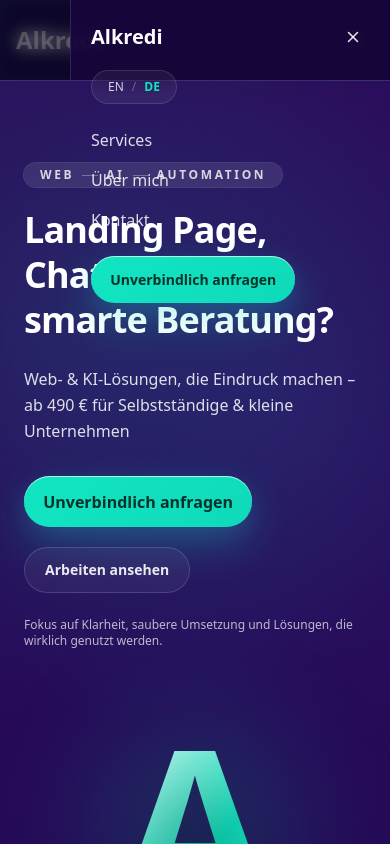
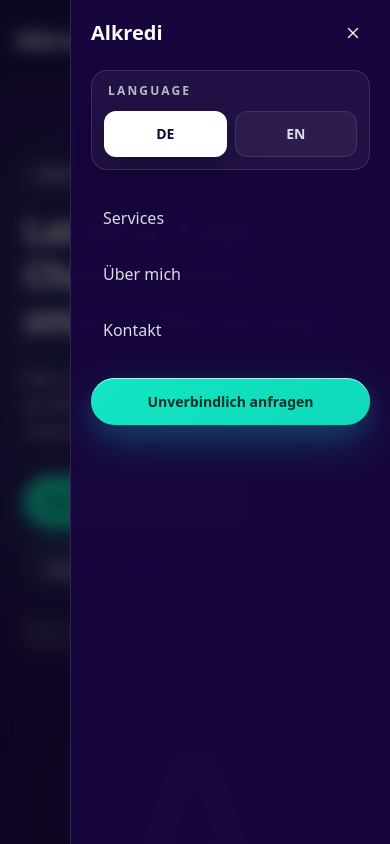
Before and after one commit to AnisAlkredi/alkredi-ui, a Next.js app: page / in a window 390 px wide. Both pictures are taken after a click on the button "Open menu". Shown: the top 844 px of the page. Built offline with nearby package versions, Linux system fonts and the light colour scheme.

Commit message:
header update

```diff
--- a/components/Header.tsx
+++ b/components/Header.tsx
@@ -1,17 +1,88 @@
 "use client";
 
 import Link from "next/link";
-import { useState } from "react";
+import { useEffect, useMemo, useState } from "react";
 import type { Lang } from "@/lib/i18n";
 import { t } from "@/lib/i18n";
 import LanguageSwitcher from "./LanguageSwitcher";
 import { Menu, X } from "lucide-react";
 
+/** سويتشر لغة واضح للموبايل (EN | DE) */
+function MobileLangSwitch({ lang, onPick }: { lang: Lang; onPick?: () => void }) {
+  const isEN = lang === "en";
+  return (
+    <div className="rounded-2xl border border-brand bg-white/5 p-3">
+      <div className="text-xs font-semibold tracking-[0.18em] text-white/70 uppercase px-1 pb-3">
+        Language
+      </div>
+
+      <div className="grid grid-cols-2 gap-2">
+        <Link
+          href="/"
+          onClick={onPick}
+          className={[
+            "inline-flex items-center justify-center rounded-xl px-4 py-3 text-sm font-extrabold transition",
+            !isEN
+              ? "bg-white text-[#140533] shadow-[0_12px_30px_rgba(0,0,0,0.25)]"
+              : "bg-white/5 text-white/85 hover:bg-white/10 border border-white/10",
+          ].join(" ")}
+        >
+          DE
+        </Link>
+
+        <Link
+          href="/en"
+          onClick={onPick}
+          className={[
+            "inline-flex items-center justify-center rounded-xl px-4 py-3 text-sm font-extrabold transition",
+            isEN
+              ? "bg-white text-[#140533] shadow-[0_12px_30px_rgba(0,0,0,0.25)]"
+              : "bg-white/5 text-white/85 hover:bg-white/10 border border-white/10",
+          ].join(" ")}
+        >
+          EN
+        </Link>
+      </div>
+    </div>
+  );
+}
+
 export default function Header({ lang }: { lang: Lang }) {
   const [open, setOpen] = useState(false);
+  const [scrolled, setScrolled] = useState(false);
+
+  // غمقان الهيدر عند السكول (يحل الشفافية/التصادم)
+  useEffect(() => {
+    const onScroll = () => setScrolled(window.scrollY > 8);
+    onScroll();
+    window.addEventListener("scroll", onScroll, { passive: true });
+    return () => window.removeEventListener("scroll", onScroll);
+  }, []);
+
+  // منع سكرول الصفحة خلف قائمة الموبايل
+  useEffect(() => {
+    if (!open) return;
+    const prev = document.body.style.overflow;
+    document.body.style.overflow = "hidden";
+    return () => {
+      document.body.style.overflow = prev;
+    };
+  }, [open]);
+
+  const headerClass = useMemo(() => {
+    return [
+      // isolate مهم: يمنع مشاكل stacking context مع blur على iOS
+      "sticky top-0 z-50 isolate border-b border-brand transition-colors duration-200",
+      "supports-[backdrop-filter]:backdrop-blur-md",
+      scrolled
+        ? "bg-[rgba(18,6,60,0.92)] shadow-[0_10px_40px_rgba(0,0,0,0.25)]"
+        : "bg-[rgba(18,6,60,0.62)]",
+    ].join(" ");
+  }, [scrolled]);
 
   return (
-    <header className="sticky top-0 z-50 border-b border-brand bg-[rgba(18,6,60,0.55)] backdrop-blur-md">
+    <>
+      <header className={headerClass}>
         <div className="mx-auto max-w-7xl px-4 sm:px-6">
           <div className="flex h-20 items-center justify-between">
             <Link href={lang === "en" ? "/en" : "/"} className="flex items-center gap-3">
@@ -20,17 +91,22 @@ export default function Header({ lang }: { lang: Lang }) {
 
             {/* Desktop nav */}
             <nav className="hidden md:flex items-center gap-8 text-sm text-white/85">
-            <a href="#services" className="hover:text-white">{t(lang, "nav.services")}</a>
-            <a href="#about" className="hover:text-white">{t(lang, "nav.about")}</a>
-            <a href="#contact" className="hover:text-white">{t(lang, "nav.contact")}</a>
+              <a href="#services" className="hover:text-white">
+                {t(lang, "nav.services")}
+              </a>
+              <a href="#about" className="hover:text-white">
+                {t(lang, "nav.about")}
+              </a>
+              <a href="#contact" className="hover:text-white">
+                {t(lang, "nav.contact")}
+              </a>
             </nav>
 
             {/* Desktop actions */}
             <div className="hidden md:flex items-center gap-4">
               <LanguageSwitcher lang={lang} />
               <a href="#contact" className="btn-primary text-sm">
-              {t(lang, "hero.cta")
-}
+                {t(lang, "hero.cta")}
               </a>
             </div>
 
@@ -44,15 +120,24 @@ export default function Header({ lang }: { lang: Lang }) {
             </button>
           </div>
         </div>
+      </header>
 
-      {/* Mobile drawer */}
+      {/* ملاحظة مهمة: وضعنا الدرور خارج <header> بالكامل لتفادي iOS stacking bugs */}
       {open && (
         <div
-          className="fixed inset-0 z-50 bg-black/45 backdrop-blur-sm md:hidden"
+          className="fixed inset-0 z-[999] md:hidden"
+          aria-modal="true"
+          role="dialog"
+        >
+          {/* الخلفية */}
+          <div
+            className="absolute inset-0 bg-black/60 supports-[backdrop-filter]:backdrop-blur-sm"
             onClick={() => setOpen(false)}
-        >
+          />
+
+          {/* اللوح */}
           <div
-            className="ml-auto h-full w-80 bg-[rgba(23,6,60,0.95)] border-l border-brand p-5"
+            className="absolute right-0 top-0 h-[100dvh] w-80 max-w-[85vw] border-l border-brand bg-[rgba(23,6,60,0.985)] px-5 pb-6 pt-[calc(env(safe-area-inset-top)+16px)] overflow-y-auto"
             onClick={(e) => e.stopPropagation()}
           >
             <div className="flex items-center justify-between">
@@ -66,18 +151,31 @@ export default function Header({ lang }: { lang: Lang }) {
               </button>
             </div>
 
-            <div className="mt-4">
-              <LanguageSwitcher lang={lang} />
+            {/* لغة واضحة ومستقلة */}
+            <div className="mt-5">
+              <MobileLangSwitch lang={lang} onPick={() => setOpen(false)} />
             </div>
 
-            <nav className="mt-6 flex flex-col gap-4 text-base text-white/85">
-              <a href="#services" onClick={() => setOpen(false)} className="hover:text-white">
+            <nav className="mt-6 flex flex-col gap-2 text-base text-white/85">
+              <a
+                href="#services"
+                onClick={() => setOpen(false)}
+                className="rounded-xl px-3 py-3 hover:bg-white/10 hover:text-white transition"
+              >
                 {t(lang, "nav.services")}
               </a>
-              <a href="#about" onClick={() => setOpen(false)} className="hover:text-white">
+              <a
+                href="#about"
+                onClick={() => setOpen(false)}
+                className="rounded-xl px-3 py-3 hover:bg-white/10 hover:text-white transition"
+              >
                 {t(lang, "nav.about")}
               </a>
-              <a href="#contact" onClick={() => setOpen(false)} className="hover:text-white">
+              <a
+                href="#contact"
+                onClick={() => setOpen(false)}
+                className="rounded-xl px-3 py-3 hover:bg-white/10 hover:text-white transition"
+              >
                 {t(lang, "nav.contact")}
               </a>
             </nav>
@@ -85,14 +183,13 @@ export default function Header({ lang }: { lang: Lang }) {
             <a
               href="#contact"
               onClick={() => setOpen(false)}
-              className="mt-6 inline-flex btn-primary text-sm"
+              className="mt-6 inline-flex btn-primary text-sm w-full justify-center"
             >
-              {t(lang, "hero.cta")
-}
+              {t(lang, "hero.cta")}
             </a>
           </div>
         </div>
       )}
-    </header>
+    </>
   );
 }
--- a/components/Showcase.tsx
+++ b/components/Showcase.tsx
@@ -9,32 +9,6 @@ function Pill({ text }: { text: string }) {
       {text}
     </span>
   );
-}
-
-/** دوائر ملوّنة بدل الأفاتارات */
-function ColorDot({ color }: { color: string }) {
-  return (
-    <span
-      className="h-8 w-8 rounded-full border-2 border-white shadow-[0_10px_28px_rgba(15,23,42,0.14)]"
-      style={{ background: color }}
-      aria-hidden="true"
-    />
-  );
-}
-
-function DotStack({ colors }: { colors: string[] }) {
-  return (
-    <div className="flex -space-x-2">
-      {colors.slice(0, 3).map((c, i) => (
-        <ColorDot key={`${c}-${i}`} color={c} />
-      ))}
-    </div>
-  );
-}
-
-function contributorsLabel(lang: Lang) {
-  if (lang === "de") return "+3 Mitwirkende";
-  return "+3 contributors";
 }
 
 function MiniAppMock({ variant }: { variant: "web" | "mobile" | "jira" }) {
@@ -161,13 +135,6 @@ export default function Showcase({ lang }: { lang: Lang }) {
   const items = showcaseFor(lang);
   const variants: Array<"web" | "mobile" | "jira"> = ["web", "mobile", "jira"];
 
-  // ألوان ثابتة لطيفة ومتناسقة مع الواجهة
-  const dotColors: string[][] = [
-    ["#22C3A8", "#0EA5E9", "#A78BFA"], // web
-    ["#34D399", "#F59E0B", "#60A5FA"], // mobile
-    ["#2DD4BF", "#FB7185", "#94A3B8"], // jira
-  ];
-
   return (
     <section id="showcase" className="bg-white py-16 sm:py-20">
       <div className="mx-auto max-w-6xl px-6">
@@ -193,24 +160,15 @@ export default function Showcase({ lang }: { lang: Lang }) {
             >
               <MiniAppMock variant={variants[idx] ?? "web"} />
 
-              {/* العنوان + البادج */}
               <div className="mt-5 flex items-start justify-between gap-3">
                 <h3 className="text-lg font-extrabold text-slate-900">{it.title}</h3>
                 {it.badge ? <Pill text={it.badge} /> : null}
               </div>
 
-              {/* سطر الدوائر */}
-              <div className="mt-3 flex items-center gap-3">
-                <DotStack colors={dotColors[idx] ?? dotColors[0]} />
-                <span className="text-sm text-slate-600">{contributorsLabel(lang)}</span>
-              </div>
-
-              {/* الوصف */}
-              <p className="mt-3 text-sm text-slate-700 leading-relaxed">
+              <p className="mt-2 text-sm text-slate-700 leading-relaxed">
                 {it.description}
               </p>
 
-              {/* CTA */}
               <div className="mt-4">
                 <span className="text-sm font-semibold text-[#0C8F7D] opacity-90">
                   {t(lang, "showcase.cta")} →
```
Lines whose indentation alone changed are shown as unchanged.
